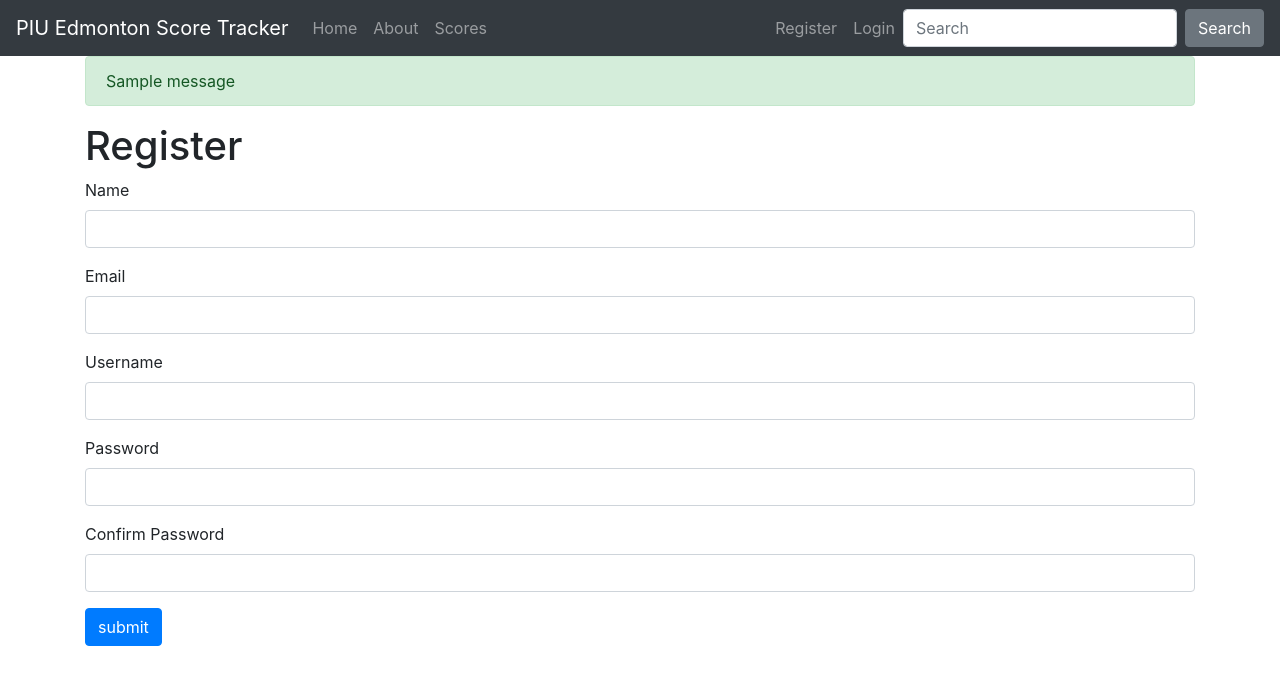
After one commit to dj505/PIU-Score-Tracker, a Flask app: page /register in a window 1280 px wide. The commit adds this page. Shown: the top 685 px of the page. Run offline with Flask 2, Linux system fonts and the light colour scheme; one stand-in notice (Sample message) is shown; parts of the project's set-up code (start-up, migrations or seed data) failed here and were passed over; some libraries are stand-ins or nearby versions.

Commit message:
/r/restofthefckingwebapp

```diff
--- a/app.py
+++ b/app.py
@@ -1,9 +1,23 @@
-from flask import Flask, render_template
-from data import Scores
+from flask import Flask, render_template, flash, redirect, url_for, session, logging, request
+from flask_mysqldb import MySQL
+from wtforms import Form, StringField, TextAreaField, PasswordField, validators
+from passlib.hash import sha256_crypt
+from configparser import SafeConfigParser
+from functools import wraps
 
 app = Flask(__name__)
 
-Scores = Scores()
+# Config MySQL
+config = SafeConfigParser()
+config.read('settings.ini')
+app.config['MYSQL_HOST'] = config.get('sql', 'MYSQL_HOST')
+app.config['MYSQL_USER'] =  config.get('sql', 'MYSQL_USER')
+app.config['MYSQL_PASSWORD'] = config.get('sql', 'MYSQL_PASSWORD')
+app.config['MYSQL_DB'] = config.get('sql', 'MYSQL_DB')
+app.config['MYSQL_CURSORCLASS'] = config.get('sql', 'MYSQL_CURSORCLASS')
+
+# Init MySQL
+mysql = MySQL(app)
 
 @app.route('/')
 def index():
@@ -15,11 +29,140 @@ def about():
 
 @app.route('/scores')
 def scores():
-    return render_template("scores.html", scores=Scores)
+    cur = mysql.connection.cursor()
+    result = cur.execute("SELECT * FROM articles")
+    articles = cur.fetchall()
+    if result > 0:
+        return render_template('scores.html', articles=articles)
+    else:
+        msg = 'No articles found'
+        return render_template('scores.html', msg=msg)
+    cur.close()
 
 @app.route('/score/<string:id>/')
 def score(id):
-    return render_template('score.html', id=id)
+    cur = mysql.connection.cursor()
+    result = cur.execute("SELECT * FROM articles WHERE id=%s", [id])
+    article = cur.fetchone()
+    return render_template('score.html', article=article)
+
+class RegisterForm(Form):
+    name = StringField('Name', [validators.Length(min=1, max=50)])
+    username = StringField('Username', [validators.Length(min=4, max=25)])
+    email = StringField('Email', [validators.Length(min=6, max=50)])
+    password = PasswordField('Password', [
+        validators.DataRequired(),
+        validators.EqualTo('confirm', message='Passwords do not match ya dummy')
+    ])
+    confirm = PasswordField('Confirm Password')
+
+@app.route('/register', methods=['GET', 'POST'])
+def register():
+    form = RegisterForm(request.form)
+    if request.method == 'POST' and form.validate():
+        name = form.data
+        email = form.email.data
+        username = form.username.data
+        password = sha256_crypt.encrypt(str(form.password.data))
+
+        # Create Cursor
+        cur = mysql.connection.cursor()
+
+        # Execute Query
+        cur.execute("INSERT INTO users(name, email, username, password) VALUES(%s, %s, %s, %s)", (name, email, username, password))
+
+        # Commit to DB
+        mysql.connection.commit()
+
+        # Close connection
+        cur.close()
+
+        flash('You have been registered successfully! You may now log in.', 'success')
+        return redirect(url_for('login'))
+    return render_template('register.html', form=form)
+
+# User login
+@app.route('/login', methods=['POST', 'GET'])
+def login():
+    if request.method == 'POST':
+        # Get form fields
+        username = request.form['username']
+        password_candidate = request.form['password']
+
+        # Create cursor
+        cur = mysql.connection.cursor()
+
+        # Get user by username
+        result = cur.execute("SELECT * FROM users WHERE username = %s", [username])
+        if result > 0:
+            data = cur.fetchone()
+            password = data['password']
+
+            # Compare passwords
+            if sha256_crypt.verify(password_candidate, password):
+                session['logged_in'] = True
+                session['username'] = username
+                flash('You have been logged in successfully!')
+                return redirect(url_for('dashboard'))
+            else:
+                error = "Invalid login."
+                return render_template('login.html', error=error)
+            cur.close()
+        else:
+            error = "Username not found."
+            return render_template('login.html', error=error)
+    return render_template('login.html')
+
+def is_logged_in(f):
+    @wraps(f)
+    def wrap(*args, **kwargs):
+        if 'logged_in' in session:
+            return f(*args, **kwargs)
+        else:
+            flash('You must be logged in to view this!', 'danger')
+            return redirect(url_for('login'))
+    return wrap
+
+@app.route('/logout')
+@is_logged_in
+def logout():
+    session.clear()
+    flash('You are now logged out.', 'success')
+    return redirect(url_for('login'))
+
+@app.route('/dashboard')
+@is_logged_in
+def dashboard():
+    cur = mysql.connection.cursor()
+    result = cur.execute("SELECT * FROM articles")
+    articles = cur.fetchall()
+    if result > 0:
+        return render_template('dashboard.html', articles=articles)
+    else:
+        msg = 'No articles found'
+        return render_template('dashboard.html', msg=msg)
+    cur.close()
+
+# Submit Article (replace with scores later)
+class ArticleForm(Form):
+    title = StringField('Title', [validators.Length(min=1, max=200)])
+    body = TextAreaField('Body', [validators.Length(min=1)])
+
+@app.route('/add_article', methods=["GET", "POST"])
+@is_logged_in
+def add_article():
+    form = ArticleForm(request.form)
+    if request.method == "POST" and form.validate():
+        title = form.title.data
+        body = form.body.data
+
+        cur = mysql.connection.cursor()
+        cur.execute("INSERT INTO articles(title, body, author) VALUES(%s, %s, %s)", (title, body, session['username']))
+        mysql.connection.commit()
+        cur.close()
+        flash('Score submitted!', 'success')
+    return render_template('add_article.html', form=form)
 
 if __name__ == '__main__':
+    app.secret_key = config.get('settings', 'secretkey')
     app.run(debug=True)
--- a/templates/home.html
+++ b/templates/home.html
@@ -4,5 +4,9 @@
 <div class="jumbotron text-center">
   <h1>Welcome to the PIU Edmonton Score Tracker</h1>
   <p class="lead">This is an application meant for PIU players in Edmonton to submit track their scores easily!</p>
+  {% if session.logged_in == NULL %}
+    <a href="/register" class="btn btn-primary btn-lg">Register</a>
+    <a href="/login" class="btn btn-success btn-lg">Login</a>
+  {% endif %}
 </div>
 {% endblock %}
--- /dev/null
+++ b/templates/includes/_formhelpers.html
@@ -0,0 +1,9 @@
+{% macro render_field(field) %}
+  {{field.label}}
+  {{field(**kwargs)|safe}}
+  {% if field.errors %}
+    {% for error in field.errors %}
+      <span class="help-inline">{{error}}</span>
+    {% endfor %}
+  {% endif %}
+{% endmacro %}
--- /dev/null
+++ b/templates/includes/_messages.html
@@ -0,0 +1,15 @@
+{% with messages = get_flashed_messages(with_categories=True) %}
+  {% if messages %}
+    {% for category, message in messages %}
+      <div class="alert alert-{{category}}">{{message}}</div>
+    {% endfor %}
+  {% endif %}
+{% endwith %}
+
+{% if error %}
+  <div class="alert alert-danger">{{error}}</div>
+{% endif %}
+
+{% if msg %}
+  <div class="alert alert-success">{{msg}}</div>
+{% endif %}
--- a/templates/includes/_navbar.html
+++ b/templates/includes/_navbar.html
@@ -7,7 +7,7 @@
 <div class="collapse navbar-collapse" id="navbarsExampleDefault">
 <ul class="navbar-nav mr-auto">
   <li class="nav-item">
-    <a class="nav-link" href="/">Home <span class="sr-only">(current)</span></a>
+    <a class="nav-link" href="/">Home<span class="sr-only">(current)</span></a>
   </li>
   <li class="nav-item">
     <a class="nav-link" href="/about">About</a>
@@ -16,6 +16,23 @@
     <a class="nav-link" href="/scores">Scores</a>
   </li>
 </ul>
+<ul class="navbar-nav navbar-right">
+  {% if session.logged_in %}
+    <li class="nav-item">
+      <a class="nav-link" href="/dashboard">Dashboard<span class="sr-only">(current)</span></a>
+    </li>
+    <li class="nav-item">
+      <a class="nav-link" href="/logout">Logout<span class="sr-only">(current)</span></a>
+    </li>
+  {% else %}
+    <li class="nav-item">
+      <a class="nav-link" href="/register">Register<span class="sr-only">(current)</span></a>
+    </li>
+    <li class="nav-item">
+      <a class="nav-link" href="/login">Login<span class="sr-only">(current)</span></a>
+    </li>
+  {% endif %}
+</ul>
 <form class="form-inline my-2 my-lg-0">
   <input class="form-control mr-sm-2" type="text" placeholder="Search" aria-label="Search">
   <button class="btn btn-secondary my-2 my-sm-0" type="submit">Search</button>
--- a/templates/layout.html
+++ b/templates/layout.html
@@ -8,8 +8,13 @@
   <body>
     {% include 'includes/_navbar.html' %}
     <div class="container">
-    {% block body %}{% endblock %}
+      {% include 'includes/_messages.html' %}
+      {% block body %}{% endblock %}
     </div>
     <script src="https://stackpath.bootstrapcdn.com/bootstrap/4.2.1/js/bootstrap.min.js"></script>
+    <script src="//cdn.ckeditor.com/4.11.2/standard/ckeditor.js"></script>
+    <script type="text/javascript">
+      CKEDITOR.replace('editor')
+    </script>
   </body>
 </html>
--- /dev/null
+++ b/templates/register.html
@@ -0,0 +1,24 @@
+{% extends 'layout.html' %}
+
+{% block body %}
+  <h1>Register</h1>
+  {% from "includes/_formhelpers.html" import render_field %}
+  <form method="POST" action="">
+    <div class="form-group">
+      {{render_field(form.name, class_="form-control")}}
+    </div>
+    <div class="form-group">
+      {{render_field(form.email, class_="form-control")}}
+    </div>
+    <div class="form-group">
+      {{render_field(form.username, class_="form-control")}}
+    </div>
+    <div class="form-group">
+      {{render_field(form.password, class_="form-control")}}
+    </div>
+    <div class="form-group">
+      {{render_field(form.confirm, class_="form-control")}}
+    </div>
+    <p><input type="submit" class="btn btn-primary" value="submit">
+  </form>
+{% endblock %}
--- a/templates/scores.html
+++ b/templates/scores.html
@@ -3,8 +3,8 @@
 {% block body %}
   <h1>Scores</h1>
   <ul class="list-group">
-    {% for score in scores %}
-      <li class="list-group-item"><a href="score/{{score.id}}">{{score.song}}</a></li>
+    {% for article in articles %}
+      <li class="list-group-item"><a href="score/{{article.id}}">{{article.title}}</a></li>
     {% endfor %}
   </ul>
 {% endblock %}
```
Also changed, not shown: templates/add_article.html (added, +15 -0 lines), templates/dashboard.html (added, +27 -0 lines), templates/login.html (added, +16 -0 lines), templates/score.html (+6 -1 lines), 2 other files.
